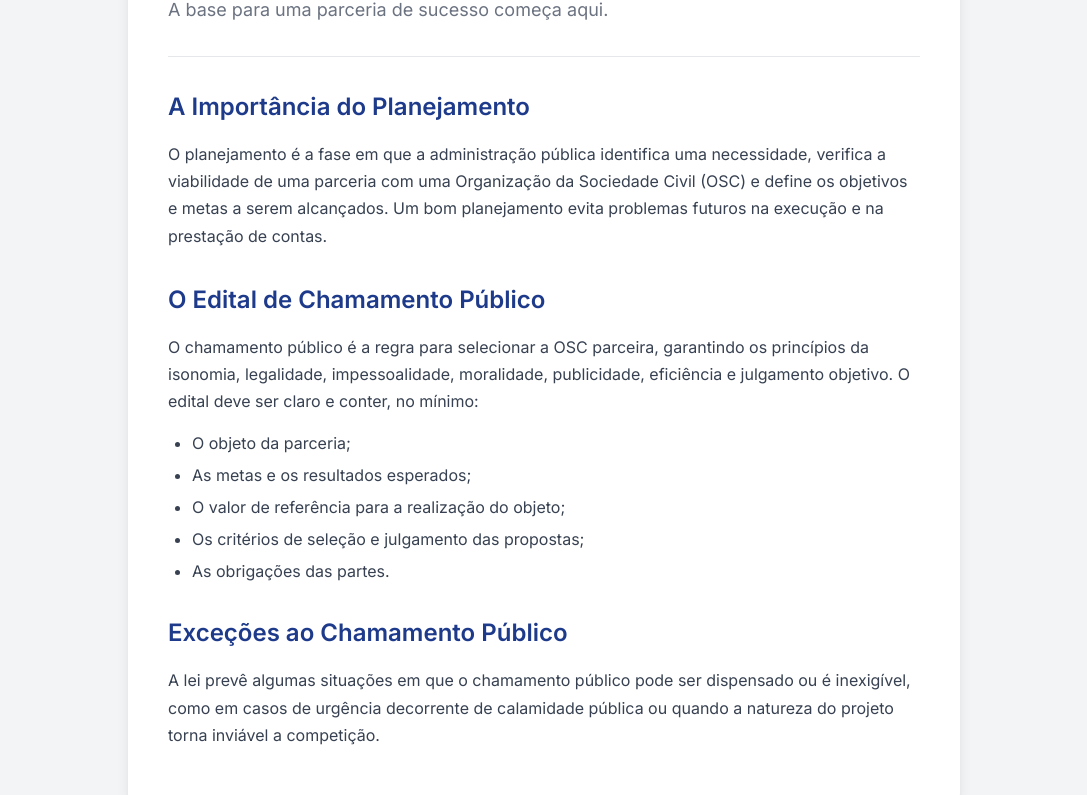
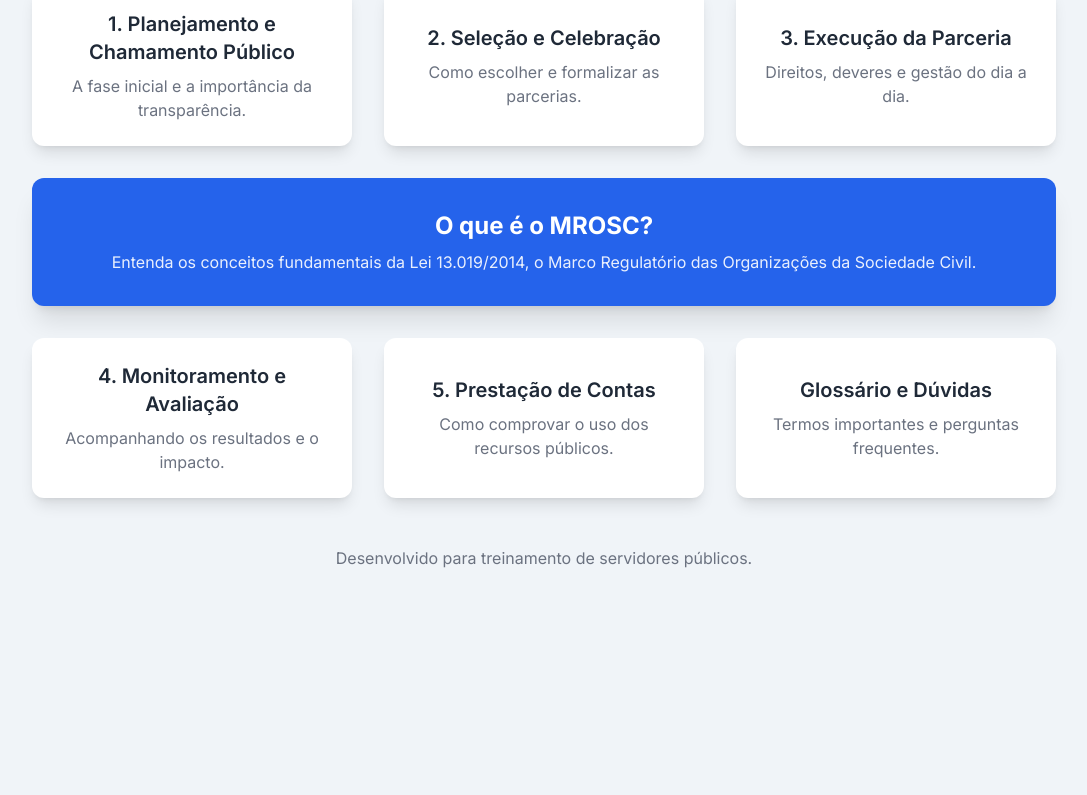
Before and after one commit to diegoconte/13019, a plain HTML site: page index.html in a window 1280 px wide. Shown: the part 180-975 px from the top of the page, without its empty margins (96-1183 px from the left). After the commit the page ends 800 px from the top, so only its background shows below. Drawn offline with nearby package versions, Linux system fonts and the light colour scheme.

Commit message:
Update index.html

```diff
--- a/index.html
+++ b/index.html
@@ -3,89 +3,98 @@
 <head>
     <meta charset="UTF-8">
     <meta name="viewport" content="width=device-width, initial-scale=1.0">
-    <!-- O título deve ser o do tópico específico -->
-    <title>Planejamento e Chamamento Público - MROSC</title>
-    <!-- Mesmos estilos da página principal -->
+    <title>Treinamento MROSC - Lei 13.019</title>
+    <!-- Tailwind CSS para estilização rápida e moderna -->
     <script src="https://cdn.tailwindcss.com"></script>
+    <!-- Fontes do Google Fonts -->
     <link rel="preconnect" href="https://fonts.googleapis.com">
     <link rel="preconnect" href="https://fonts.gstatic.com" crossorigin>
     <link href="https://fonts.googleapis.com/css2?family=Inter:wght@400;600;700&display=swap" rel="stylesheet">
     <style>
+        /* Estilos personalizados para complementar o Tailwind */
         body {
             font-family: 'Inter', sans-serif;
-            background-color: #f0f4f8;
+            background-color: #f0f4f8; /* Um cinza azulado bem claro */
         }
-        /* Estilos para o conteúdo do artigo */
-        .article-content h3 {
-            font-size: 1.5rem;
-            font-weight: 600;
-            margin-top: 2rem;
-            margin-bottom: 1rem;
-            color: #1e3a8a; /* Um azul mais escuro */
+        /* Efeito de linha conectora (visual) */
+        .mindmap-node {
+            position: relative;
+            transition: transform 0.3s ease, box-shadow 0.3s ease;
         }
-        .article-content p {
-            line-height: 1.7;
-            margin-bottom: 1rem;
-        }
-        .article-content ul {
-            list-style-type: disc;
-            margin-left: 1.5rem;
-            margin-bottom: 1rem;
-        }
-        .article-content li {
-            margin-bottom: 0.5rem;
+        .mindmap-node:hover {
+            transform: translateY(-8px);
+            box-shadow: 0 20px 25px -5px rgb(0 0 0 / 0.1), 0 8px 10px -6px rgb(0 0 0 / 0.1);
         }
     </style>
 </head>
-<body class="bg-gray-100">
+<body class="flex flex-col items-center justify-center min-h-screen p-4 sm:p-6 md:p-8">
 
-    <div class="container mx-auto max-w-4xl p-6 sm:p-8">
+    <header class="text-center mb-10">
+        <h1 class="text-3xl sm:text-4xl font-bold text-gray-800">Capacitação sobre o MROSC</h1>
+        <p class="text-lg text-gray-600 mt-2">Navegue pelo mapa mental da Lei 13.019/2014</p>
+    </header>
 
-        <!-- Botão para voltar ao mapa mental -->
-        <a href="index.html" class="inline-flex items-center mb-8 text-blue-600 hover:text-blue-800 transition-colors">
-            <svg xmlns="http://www.w3.org/2000/svg" class="h-5 w-5 mr-2" viewBox="0 0 20 20" fill="currentColor">
-                <path fill-rule="evenodd" d="M12.707 5.293a1 1 0 010 1.414L9.414 10l3.293 3.293a1 1 0 01-1.414 1.414l-4-4a1 1 0 010-1.414l4-4a1 1 0 011.414 0z" clip-rule="evenodd" />
-            </svg>
-            Voltar para o Mapa Mental
+    <!-- Container do Mapa Mental -->
+    <main class="grid grid-cols-1 md:grid-cols-3 gap-8 max-w-5xl w-full">
+
+        <!-- Tópico 1 -->
+        <a href="planejamento.html" class="mindmap-node group col-span-1 flex items-center justify-center p-6 bg-white rounded-xl shadow-lg">
+            <div class="text-center">
+                <h2 class="text-xl font-semibold text-gray-800 group-hover:text-blue-600 transition-colors">1. Planejamento e Chamamento Público</h2>
+                <p class="text-gray-500 mt-2">A fase inicial e a importância da transparência.</p>
+            </div>
         </a>
 
-        <article class="bg-white p-8 sm:p-10 rounded-xl shadow-lg">
-            <header>
-                <h1 class="text-3xl sm:text-4xl font-bold text-gray-800">1. Planejamento e Chamamento Público</h1>
-                <p class="text-lg text-gray-500 mt-2">A base para uma parceria de sucesso começa aqui.</p>
-            </header>
+        <!-- Tópico 2 -->
+        <a href="selecao.html" class="mindmap-node group col-span-1 flex items-center justify-center p-6 bg-white rounded-xl shadow-lg">
+            <div class="text-center">
+                <h2 class="text-xl font-semibold text-gray-800 group-hover:text-blue-600 transition-colors">2. Seleção e Celebração</h2>
+                <p class="text-gray-500 mt-2">Como escolher e formalizar as parcerias.</p>
+            </div>
+        </a>
 
-            <hr class="my-8">
+        <!-- Tópico 3 -->
+        <a href="execucao.html" class="mindmap-node group col-span-1 flex items-center justify-center p-6 bg-white rounded-xl shadow-lg">
+            <div class="text-center">
+                <h2 class="text-xl font-semibold text-gray-800 group-hover:text-blue-600 transition-colors">3. Execução da Parceria</h2>
+                <p class="text-gray-500 mt-2">Direitos, deveres e gestão do dia a dia.</p>
+            </div>
+        </a>
 
-            <!-- AQUI VOCÊ COLOCA O CONTEÚDO DO TREINAMENTO -->
-            <div class="article-content text-gray-700">
-                <h3>A Importância do Planejamento</h3>
-                <p>
-                    O planejamento é a fase em que a administração pública identifica uma necessidade, verifica a viabilidade de uma parceria com uma Organização da Sociedade Civil (OSC) e define os objetivos e metas a serem alcançados. Um bom planejamento evita problemas futuros na execução e na prestação de contas.
-                </p>
+        <!-- Nó Central -->
+        <div class="mindmap-node col-span-1 md:col-span-3 flex items-center justify-center p-8 bg-blue-600 text-white rounded-xl shadow-xl order-first md:order-none">
+            <div class="text-center">
+                <h2 class="text-2xl font-bold">O que é o MROSC?</h2>
+                <p class="mt-2 opacity-90">Entenda os conceitos fundamentais da Lei 13.019/2014, o Marco Regulatório das Organizações da Sociedade Civil.</p>
+            </div>
+        </div>
 
-                <h3>O Edital de Chamamento Público</h3>
-                <p>
-                    O chamamento público é a regra para selecionar a OSC parceira, garantindo os princípios da isonomia, legalidade, impessoalidade, moralidade, publicidade, eficiência e julgamento objetivo. O edital deve ser claro e conter, no mínimo:
-                </p>
-                <ul>
-                    <li>O objeto da parceria;</li>
-                    <li>As metas e os resultados esperados;</li>
-                    <li>O valor de referência para a realização do objeto;</li>
-                    <li>Os critérios de seleção e julgamento das propostas;</li>
-                    <li>As obrigações das partes.</li>
-                </ul>
+        <!-- Tópico 4 -->
+        <a href="monitoramento.html" class="mindmap-node group col-span-1 flex items-center justify-center p-6 bg-white rounded-xl shadow-lg">
+            <div class="text-center">
+                <h2 class="text-xl font-semibold text-gray-800 group-hover:text-blue-600 transition-colors">4. Monitoramento e Avaliação</h2>
+                <p class="text-gray-500 mt-2">Acompanhando os resultados e o impacto.</p>
+            </div>
+        </a>
 
-                <h3>Exceções ao Chamamento Público</h3>
-                <p>
-                    A lei prevê algumas situações em que o chamamento público pode ser dispensado ou é inexigível, como em casos de urgência decorrente de calamidade pública ou quando a natureza do projeto torna inviável a competição.
-                </p>
-                <!-- FIM DO CONTEÚDO -->
+        <!-- Tópico 5 -->
+        <a href="prestacao_contas.html" class="mindmap-node group col-span-1 flex items-center justify-center p-6 bg-white rounded-xl shadow-lg">
+            <div class="text-center">
+                <h2 class="text-xl font-semibold text-gray-800 group-hover:text-blue-600 transition-colors">5. Prestação de Contas</h2>
+                <p class="text-gray-500 mt-2">Como comprovar o uso dos recursos públicos.</p>
             </div>
-        </article>
-    </div>
+        </a>
 
-    <footer class="text-center py-8 text-gray-500">
+        <!-- Tópico 6 -->
+        <a href="duvidas.html" class="mindmap-node group col-span-1 flex items-center justify-center p-6 bg-white rounded-xl shadow-lg">
+            <div class="text-center">
+                <h2 class="text-xl font-semibold text-gray-800 group-hover:text-blue-600 transition-colors">Glossário e Dúvidas</h2>
+                <p class="text-gray-500 mt-2">Termos importantes e perguntas frequentes.</p>
+            </div>
+        </a>
+    </main>
+
+    <footer class="text-center mt-12 text-gray-500">
         <p>Desenvolvido para treinamento de servidores públicos.</p>
     </footer>
 
```
